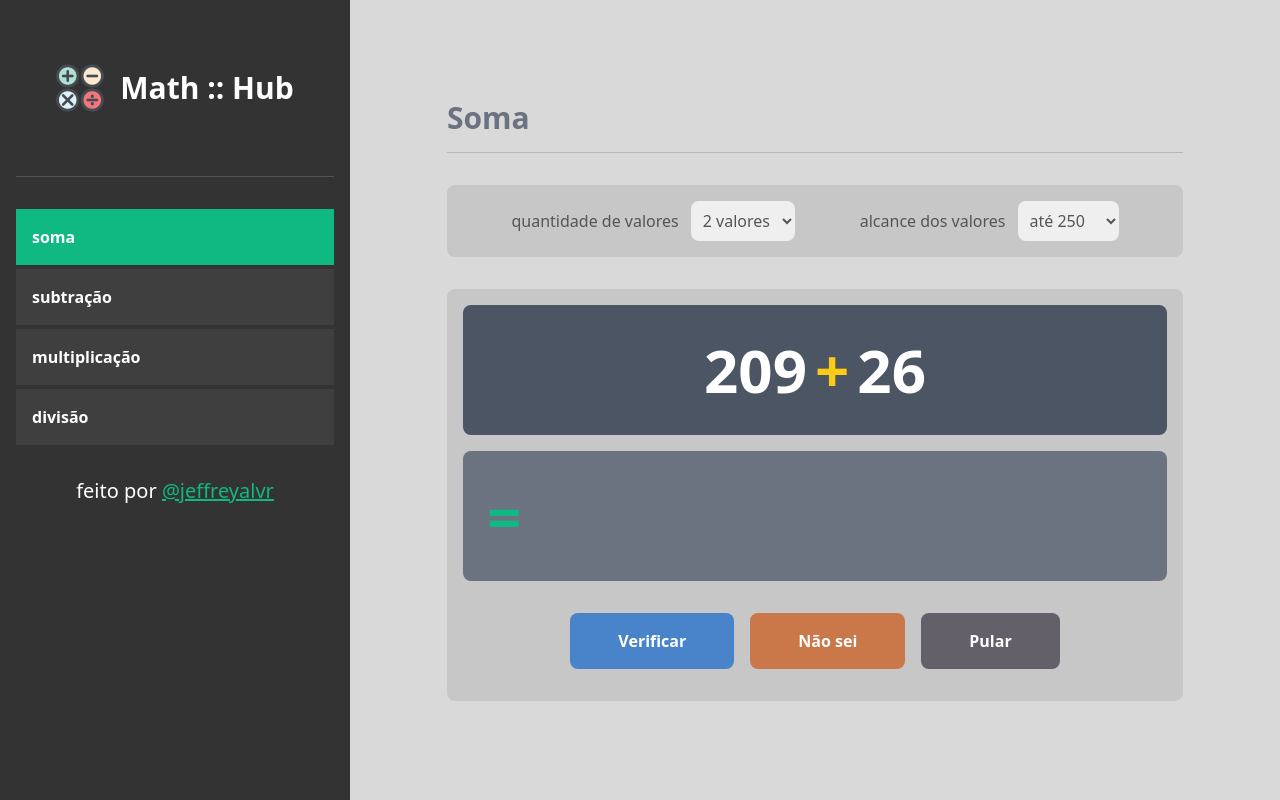
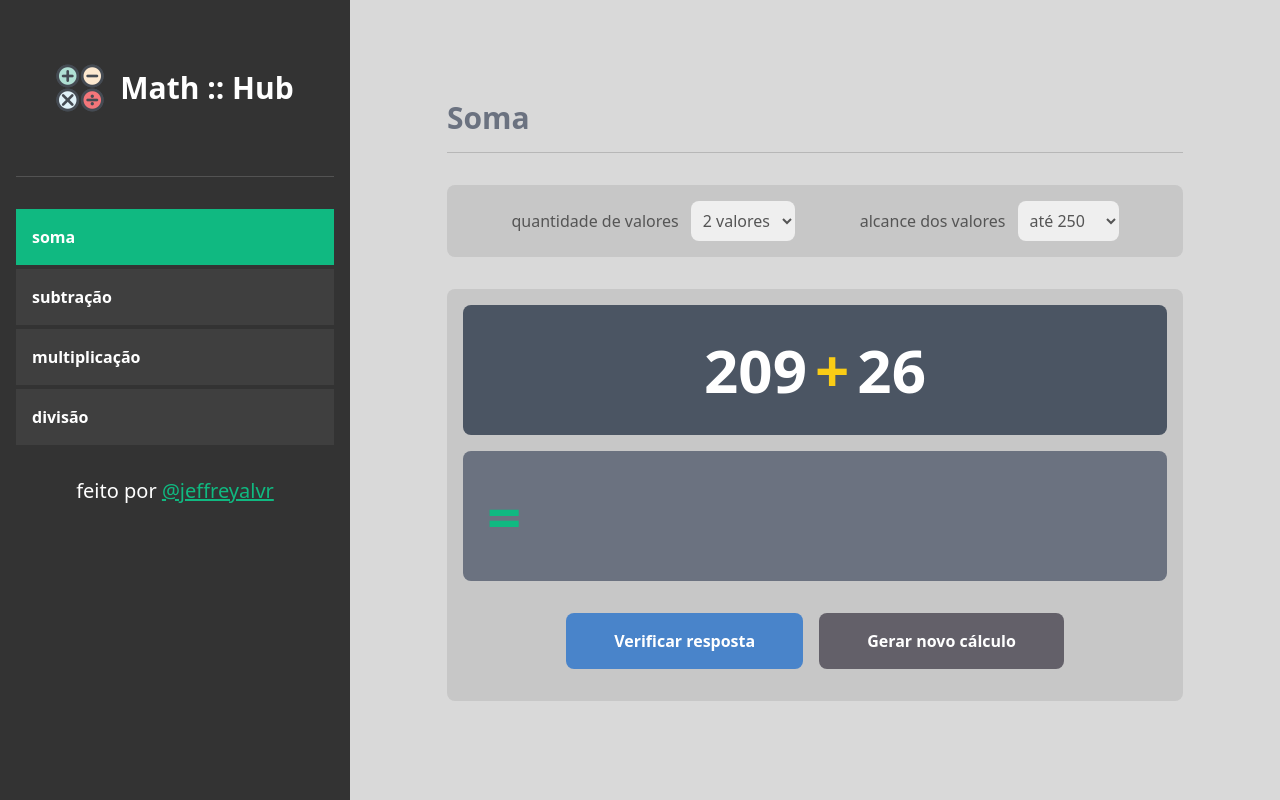
Before and after one commit to jeffreyalvr/math-hub, a React (Vite) app: page / in a window 1280 px wide. Shown: the top 800 px of the page. Built offline with nearby package versions, Linux system fonts and the light colour scheme.

Commit message:
Remove botão de não sei e reorganiza textos

```diff
--- a/src/components/Main/index.jsx
+++ b/src/components/Main/index.jsx
@@ -54,8 +54,8 @@ const Main = ({ operacaoSelecionada }) => {
     setAlcanceValores(e.target.value);
   };
 
-  const handleVerificar = () => {
-    if (checaValidadeCaracteres() === false) return;
+  const handleResultadoContainer = (estado) => {
+    setVisibilidadeResultadoContainer(estado);
   };
 
   const gerarNumerosAleatorios = (quantidade_valores, alcance_valores) => {
@@ -74,10 +74,6 @@ const Main = ({ operacaoSelecionada }) => {
   const validaResposta = () => {
     if (!resultadoInput) return null;
     return resultado == resultadoInput ? true : false;
-  };
-
-  const handleResultadoContainer = (estado) => {
-    setVisibilidadeResultadoContainer(estado);
   };
 
   const handleBotaoPular = () => {
@@ -202,21 +198,15 @@ const Main = ({ operacaoSelecionada }) => {
         <div className="flex flex-row justify-center gap-4 my-4">
           <button
             className="py-4 px-12 rounded-lg bg-[#4984CA] text-white font-bold hover:bg-opacity-75"
-            onClick={handleVerificar}
-          >
-            Verificar
-          </button>
-          <button
-            className="py-4 px-12 rounded-lg bg-[#CA7849] text-white font-bold hover:bg-opacity-75"
             onClick={handleBotaoNaoSei}
           >
-            Não sei
+            Verificar resposta
           </button>
           <button
             className="py-4 px-12 rounded-lg bg-[#636069] text-white font-bold hover:bg-opacity-75"
             onClick={handleBotaoPular}
           >
-            Pular
+            Gerar novo cálculo
           </button>
         </div>
       </div>
```
